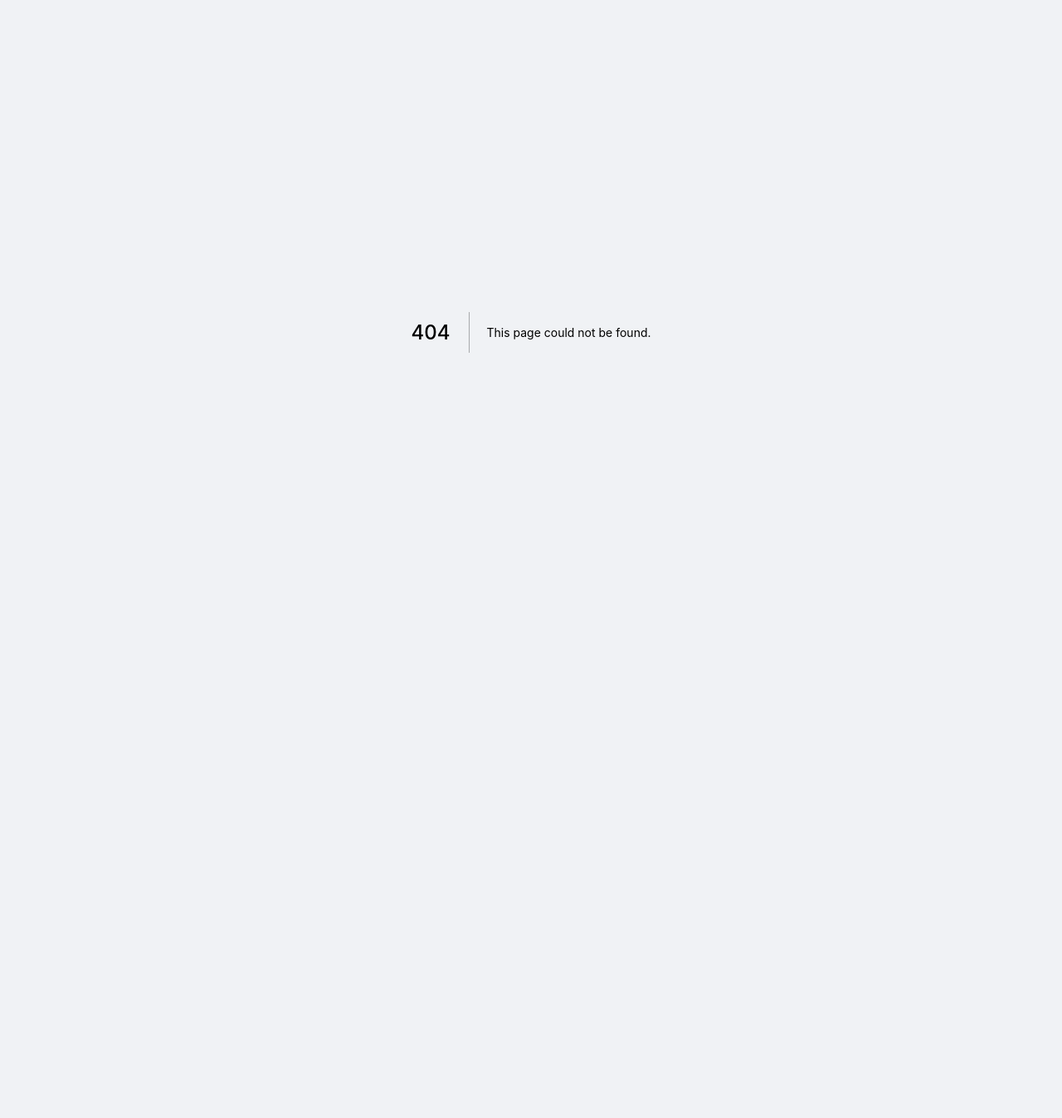
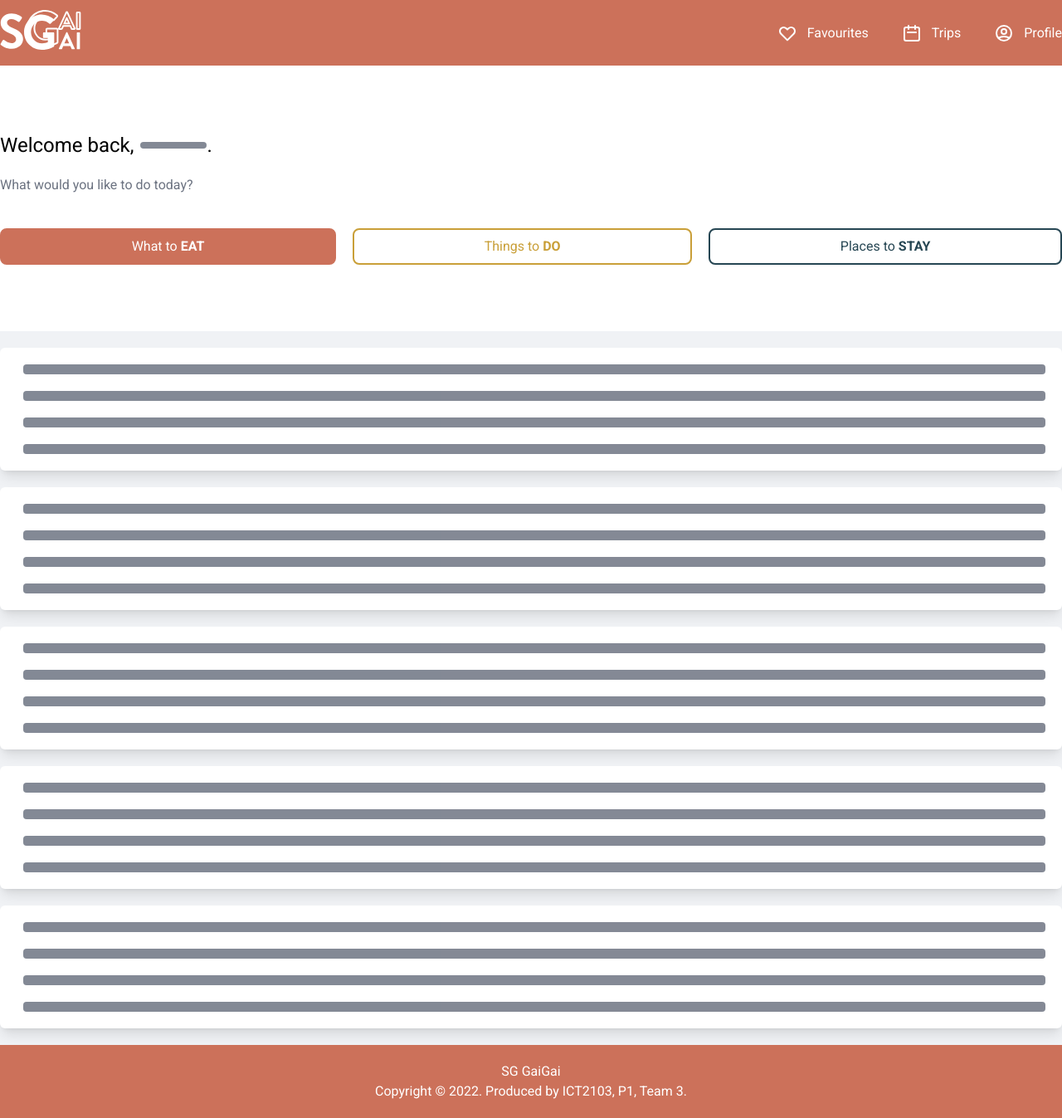
Before and after one commit to JustBrandonLim/sggaigai-ict2103, a Next.js app: page /app in a window 1280 px wide. Before the commit this address had no page. Shown: the whole page at 83% size. Before the commit the page ends 800 px from the top, so only its background shows below. Built offline with nearby package versions, Linux system fonts and the light colour scheme.

Commit message:
Added more front-end stuffs.

```diff
--- /dev/null
+++ b/components/Card.js
@@ -0,0 +1,22 @@
+export default function Card(props) {
+  if (props.loading)
+    return (
+      <div className="min-w-full p-5 bg-white rounded-md shadow-lg">
+        <div className="flex flex-col gap-5 animate-pulse">
+          <div className="h-3 ml-2 bg-gray-500 rounded"></div>
+          <div className="h-3 ml-2 bg-gray-500 rounded"></div>
+          <div className="h-3 ml-2 bg-gray-500 rounded"></div>
+          <div className="h-3 ml-2 bg-gray-500 rounded"></div>
+        </div>
+      </div>
+    );
+  else
+    return (
+      <div className="flex flex-col min-w-full gap-5 animate-pulse">
+        <div className="h-3 ml-2 bg-gray-500 rounded"></div>
+        <div className="h-3 ml-2 bg-gray-500 rounded"></div>
+        <div className="h-3 ml-2 bg-gray-500 rounded"></div>
+        <div className="h-3 ml-2 bg-gray-500 rounded"></div>
+      </div>
+    );
+}
--- a/components/Footer.js
+++ b/components/Footer.js
@@ -1,8 +1,22 @@
-export default function Footer() {
+export default function Footer(props) {
   return (
-    <section className="container text-center text-sm md:text-base text-gray-500 p-5 bg-sgg-background">
-      <p>SG GaiGai</p>
-      <p>Copyright &copy; 2022. Produced by ICT2103, P1, Team 3.</p>
+    <section
+      className={`${
+        props.view
+          ? props.view == "trip"
+            ? "bg-sgg-black"
+            : props.view == "eat"
+            ? "bg-sgg-orange"
+            : props.view == "do"
+            ? "bg-sgg-yellow"
+            : "bg-sgg-green"
+          : "bg-sgg-background"
+      } ${props.view ? "text-white" : "text-gray-500"} transition-colors hover:duration-300`}
+    >
+      <div className="container p-5 text-sm text-center md:text-base">
+        <p>SG GaiGai</p>
+        <p>Copyright &copy; 2022. Produced by ICT2103, P1, Team 3.</p>
+      </div>
     </section>
   );
 }
--- a/components/NavBar.js
+++ b/components/NavBar.js
@@ -1,14 +1,59 @@
+import Image from "next/image";
+
+import SGGaiGaiColoured from "../assets/SGGaiGai-White.svg";
+import Link from "next/link";
+
+import NavItem from "../components/NavItem";
+
 export default function NavBar(props) {
-  if (!props.loggedIn)
-    return (
-      <div>
-        <p>not logged in</p>
+  return (
+    <nav
+      className={`${
+        props.view == "trip" ? "bg-sgg-black" : props.view == "eat" ? "bg-sgg-orange" : props.view == "do" ? "bg-sgg-yellow" : "bg-sgg-green"
+      } transition-colors hover:duration-300`}
+    >
+      <div className="container flex items-center justify-between py-3 text-white">
+        <Link href="/app">
+          <a>
+            <Image src={SGGaiGaiColoured} alt="SGGaiGai's Logo" />
+          </a>
+        </Link>
+        <ul className="hidden gap-10 md:flex">
+          <NavItem href="/favourites">
+            <svg className="w-6 h-6" fill="none" stroke="currentColor" viewBox="0 0 24 24" xmlns="http://www.w3.org/2000/svg">
+              <path
+                strokeLinecap="round"
+                strokeLinejoin="round"
+                strokeWidth={2}
+                d="M4.318 6.318a4.5 4.5 0 000 6.364L12 20.364l7.682-7.682a4.5 4.5 0 00-6.364-6.364L12 7.636l-1.318-1.318a4.5 4.5 0 00-6.364 0z"
+              />
+            </svg>
+            Favourites
+          </NavItem>
+          <NavItem href="/trips">
+            <svg className="w-6 h-6" fill="none" stroke="currentColor" viewBox="0 0 24 24" xmlns="http://www.w3.org/2000/svg">
+              <path
+                strokeLinecap="round"
+                strokeLinejoin="round"
+                strokeWidth={2}
+                d="M8 7V3m8 4V3m-9 8h10M5 21h14a2 2 0 002-2V7a2 2 0 00-2-2H5a2 2 0 00-2 2v12a2 2 0 002 2z"
+              />
+            </svg>
+            Trips
+          </NavItem>
+          <NavItem href="/profile">
+            <svg className="w-6 h-6" fill="none" stroke="currentColor" viewBox="0 0 24 24" xmlns="http://www.w3.org/2000/svg">
+              <path
+                strokeLinecap="round"
+                strokeLinejoin="round"
+                strokeWidth={2}
+                d="M5.121 17.804A13.937 13.937 0 0112 16c2.5 0 4.847.655 6.879 1.804M15 10a3 3 0 11-6 0 3 3 0 016 0zm6 2a9 9 0 11-18 0 9 9 0 0118 0z"
+              />
+            </svg>
+            Profile
+          </NavItem>
+        </ul>
       </div>
-    );
-  else
-    return (
-      <div>
-        <p>logged in!</p>
-      </div>
-    );
+    </nav>
+  );
 }
--- /dev/null
+++ b/components/NavItem.js
@@ -0,0 +1,13 @@
+import Link from "next/link";
+
+export default function NavItem(props) {
+  return (
+    <li>
+      <Link href={props.href}>
+        <a>
+          <span className="flex items-center gap-3">{props.children}</span>
+        </a>
+      </Link>
+    </li>
+  );
+}
--- a/layouts/Layout.js
+++ b/layouts/Layout.js
@@ -4,10 +4,10 @@ import Footer from "../components/Footer";
 export default function Layout(props) {
   return (
     <>
-      <header>{props.loggedIn ? <NavBar /> : null}</header>
+      <header>{props.loggedIn ? <NavBar view={props.view} /> : null}</header>
       <main>{props.children}</main>
       <footer>
-        <Footer />
+        <Footer view={props.loggedIn ? props.view : null} />
       </footer>
     </>
   );
--- a/package.json
+++ b/package.json
@@ -9,7 +9,6 @@
     "lint": "next lint"
   },
   "dependencies": {
-    "@ant-design/icons": "^4.7.0",
     "mongodb": "^4.10.0",
     "next": "12.3.1",
     "next-connect": "^0.13.0",
--- /dev/null
+++ b/pages/api/profile/[email].js
@@ -0,0 +1,11 @@
+export default function profileHandler(req, res) {
+  switch (req.method) {
+    case "GET":
+      res.status(200).json({ email: req.query.email, name: "Marcus" });
+      break;
+    default:
+      res.setHeader("Allow", "GET");
+      res.status(405).end("Not allowed!");
+      break;
+  }
+}
--- /dev/null
+++ b/pages/app/index.js
@@ -0,0 +1,64 @@
+import { useState, useEffect } from "react";
+
+import Layout from "../../layouts/Layout";
+
+import Card from "../../components/Card";
+
+export default function Home() {
+  const [profileData, setProfileData] = useState(null);
+  const [searchData, setSearchData] = useState(null);
+  const [view, setView] = useState("eat");
+
+  useEffect(() => {
+    /*fetch("/api/test")
+      .then((res) => res.json())
+      .then((data) => {
+        setData(data);
+        console.log(data.message[0].name);
+      });*/
+  }, []);
+
+  return (
+    <Layout loggedIn={true} view={view}>
+      <section>
+        <div className="bg-white">
+          <div className="container flex flex-col items-start justify-center px-5 py-20 md:px-0">
+            <h2 className="flex items-center text-2xl">
+              Welcome back, {profileData ? profileData.name : <div className="w-20 h-2 ml-2 bg-gray-500 rounded animate-pulse"></div>}.
+            </h2>
+            <p className="mt-5 text-gray-500 text-md">What would you like to do today?</p>
+            <div className="flex flex-col min-w-full gap-5 mt-10 md:justify-between md:flex-row">
+              <button
+                className={`${
+                  view == "eat" ? "bg-sgg-orange text-white" : "bg-inherit text-sgg-orange"
+                } py-2 border-2 rounded-lg grow border-sgg-orange hover:bg-sgg-orange hover:text-white hover:transition-colors hover:duration-300`}
+                onClick={() => setView("eat")}
+              >
+                What to <span className="font-semibold">EAT</span>
+              </button>
+              <button
+                className={`${
+                  view == "do" ? "bg-sgg-yellow text-white" : "bg-inherit text-sgg-yellow"
+                } py-2 border-2 rounded-lg grow border-sgg-yellow hover:bg-sgg-yellow hover:text-white hover:transition-colors hover:duration-300`}
+                onClick={() => setView("do")}
+              >
+                Things to <span className="font-semibold">DO</span>
+              </button>
+              <button
+                className={`${
+                  view == "stay" ? "bg-sgg-green text-white" : "bg-inherit text-sgg-green"
+                } py-2 border-2 rounded-lg grow border-sgg-green hover:bg-sgg-green hover:text-white hover:transition-colors hover:duration-300`}
+                onClick={() => setView("stay")}
+              >
+                Places to <span className="font-semibold">STAY</span>
+              </button>
+            </div>
+          </div>
+        </div>
+        <div className="container flex flex-col items-center justify-start min-h-full gap-5 px-5 py-5 md:px-0">
+          {searchData ? searchData.name : [...Array(5)].map((i) => <Card key={i} loading={true} />)}
+        </div>
+      </section>
+    </Layout>
+  );
+}
--- a/pages/index.js
+++ b/pages/index.js
@@ -6,32 +6,19 @@ import SGGaiGaiColoured from "../assets/SGGaiGai-Coloured.svg";
 import Link from "next/link";
 
 export default function Home() {
-  /*const [data, setData] = useState(null);
-
-  useEffect(() => {
-    fetch("/api/test")
-      .then((res) => res.json())
-      .then((data) => {
-        setData(data);
-        console.log(data.message[0].name);
-      });
-  }, []);
-
-  if (!data) return <p>No profile data</p>;*/
-
   return (
     <Layout loggedIn={false}>
       <section className="container p-5">
-        <div className="flex flex-col text-center gap-3 justify-center">
+        <div className="flex flex-col justify-center gap-3 text-center">
           <Image src={SGGaiGaiColoured} alt="SGGaiGai's Logo" />
-          <p className="text-gray-500 text-sm md:text-base">Your very own travel companion</p>
+          <p className="text-sm text-gray-500 md:text-base">Your very own travel companion</p>
         </div>
-        <form className="mx-auto mt-10 flex flex-col gap-5 w-2/3 max-w-sm">
+        <form className="flex flex-col w-2/3 max-w-sm gap-5 mx-auto mt-10">
           <p className="font-bold">Login</p>
-          <input type="text" placeholder="Username" className="focus:outline-sgg-blue p-2" />
-          <input type="password" placeholder="Password" className="focus:outline-sgg-blue p-2" />
-          <div className="flex flex-col md:flex-row gap-5 md:gap-0 justify-between items-center">
-            <button type="submit" className="bg-sgg-blue text-white px-5 py-2 hover:bg-sgg-blue/80">
+          <input type="email" placeholder="Email" className="p-2 focus:outline-sgg-blue" />
+          <input type="password" placeholder="Password" className="p-2 focus:outline-sgg-blue" />
+          <div className="flex flex-col items-center justify-between gap-5 md:flex-row md:gap-0">
+            <button type="submit" className="px-5 py-2 text-white transition-colors duration-150 bg-sgg-blue hover:bg-sgg-blue/80">
               Sign In
             </button>
             <label>
@@ -42,7 +29,7 @@ export default function Home() {
           <p>
             Not a member?{" "}
             <Link href="/register">
-              <a className="text-sgg-blue hover:text-sgg-blue/80 checked:bg-red-500">Sign up</a>
+              <a className="transition-colors duration-150 text-sgg-blue hover:text-sgg-blue/80">Sign up</a>
             </Link>{" "}
             now!
           </p>
--- a/pages/register.js
+++ b/pages/register.js
@@ -1,35 +1,35 @@
 import Layout from "../layouts/Layout";
+
 import Image from "next/image";
+
 import SGGaiGaiColoured from "../assets/SGGaiGai-Coloured.svg";
 import Link from "next/link";
-
-
 
 export default function Register() {
   return (
     <Layout loggedIn={false}>
       <section className="container p-5">
-      <div className="flex flex-col text-center gap-3 justify-center">
+        <div className="flex flex-col justify-center gap-3 text-center">
           <Image src={SGGaiGaiColoured} alt="SGGaiGai's Logo" />
-        <p className="text-gray-500 text-sm md:text-base">Your very own travel companion</p>
+          <p className="text-sm text-gray-500 md:text-base">Your very own travel companion</p>
         </div>
-      <form className="mx-auto mt-10 flex flex-col gap-5 w-2/3 max-w-sm">
+        <form className="flex flex-col w-2/3 max-w-sm gap-5 mx-auto mt-10">
           <p className="font-bold">Register</p>
-        <input type="text" placeholder="Email" className="focus:outline-sgg-blue p-2" />
-        <input type="password" placeholder="Password" className="focus:outline-sgg-blue p-2" />
-        <input type="password" placeholder="Confirm password" className="focus:outline-sgg-blue p-2" />
-        <div className="flex flex-col md:flex-row gap-0 md:gap-0 justify-between items-center">
-        <input type="text" placeholder="First Name" className="w-1/2 focus:outline-sgg-blue p-2" />
-        <input type="text" placeholder="Last Name" className="w-2/5 focus:outline-sgg-blue p-2" />
+          <input type="text" placeholder="Email" className="p-2 focus:outline-sgg-blue" />
+          <input type="password" placeholder="Password" className="p-2 focus:outline-sgg-blue" />
+          <input type="password" placeholder="Confirm password" className="p-2 focus:outline-sgg-blue" />
+          <div className="flex flex-col items-center justify-between gap-0 md:flex-row md:gap-0">
+            <input type="text" placeholder="First Name" className="w-1/2 p-2 focus:outline-sgg-blue" />
+            <input type="text" placeholder="Last Name" className="w-2/5 p-2 focus:outline-sgg-blue" />
           </div>
-        <div className="flex flex-col md:flex-row gap-5 md:gap-0 justify-between items-center">
-          <button type="submit" className="bg-sgg-blue text-white px-10 py-2 hover:bg-sgg-blue/80">
+          <div className="flex flex-col items-center justify-between gap-5 md:flex-row md:gap-0">
+            <button type="submit" className="px-10 py-2 text-white transition-colors duration-150 bg-sgg-blue hover:bg-sgg-blue/80">
               Register
             </button>
             <p>
               Already a member?{" "}
               <Link href="/">
-            <a className="text-sgg-blue hover:text-sgg-blue/80 checked:bg-red-500">Log in</a>
+                <a className="transition-colors duration-150 text-sgg-blue hover:text-sgg-blue/80">Log in</a>
               </Link>{" "}
               now!
             </p>
@@ -37,5 +37,5 @@ export default function Register() {
         </form>
       </section>
     </Layout>
-  )
+  );
 }
--- a/tailwind.config.js
+++ b/tailwind.config.js
@@ -17,6 +17,7 @@ module.exports = {
         "sgg-yellow": "#C99F38",
         "sgg-green": "#264653",
         "sgg-blue": "#1890ff",
+        "sgg-black": "#363636",
       },
     },
   },
```
Also changed, not shown: 1 other file (tests, documents, lock files or other folders). Lines whose indentation alone changed are shown as unchanged.
